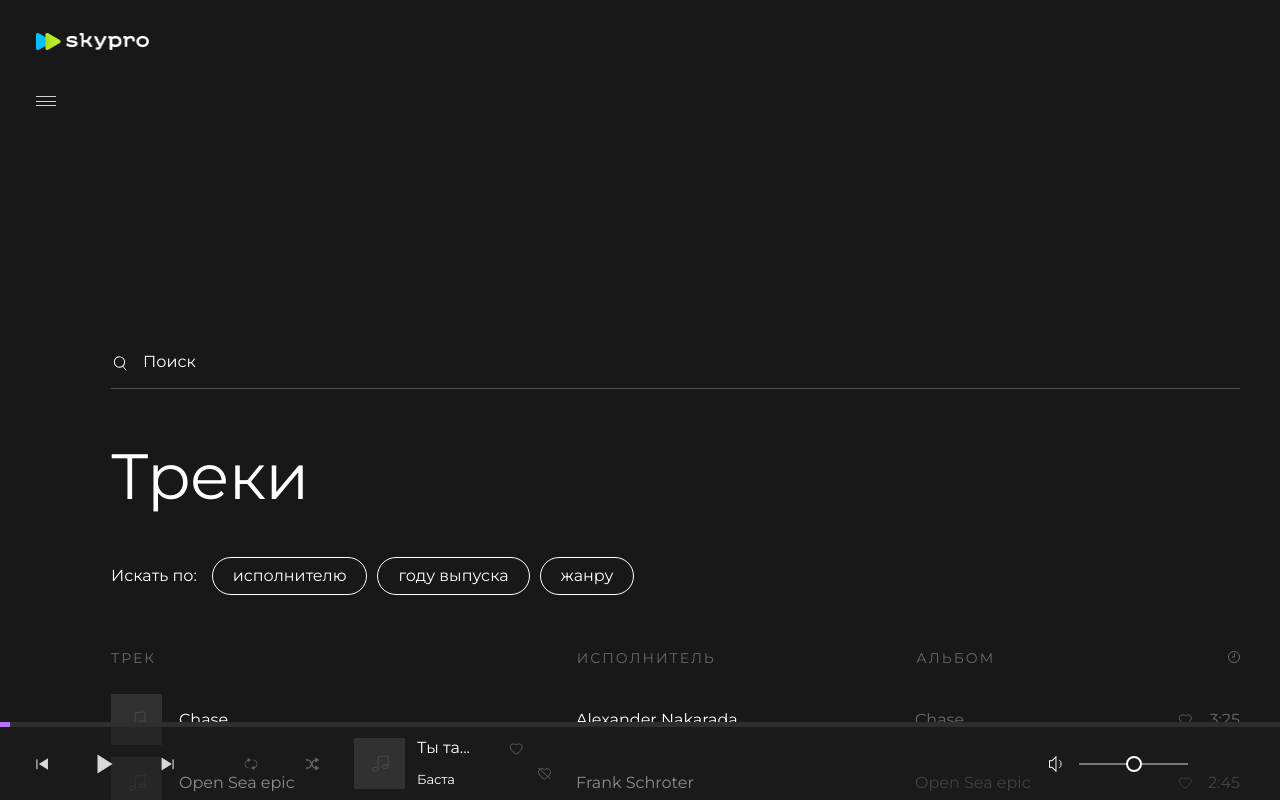
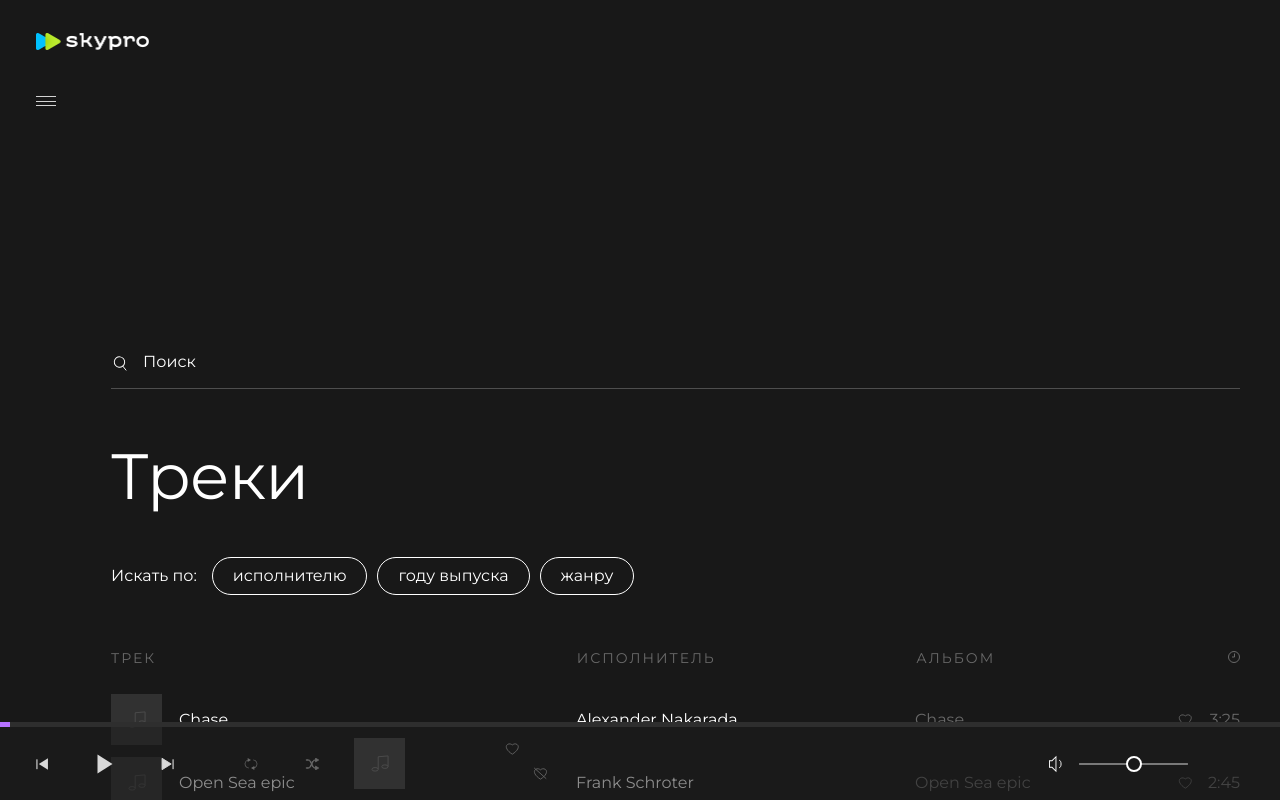
Before and after one commit to natalielogi/skypro-music, a Next.js app: page / in a window 1280 px wide. Built offline with nearby package versions, Linux system fonts and the light colour scheme.

Commit message:
отоброжение информации о треке

```diff
--- a/src/components/bar/bar.tsx
+++ b/src/components/bar/bar.tsx
@@ -185,12 +185,12 @@ export default function Bar() {
                   </div>
                   <div className={styles.trackPlay__author}>
                     <Link className={styles.trackPlay__authorLink} href="">
-                      Ты та...
+                      {currentTrack?.title}
                     </Link>
                   </div>
                   <div className={styles.trackPlay__album}>
                     <Link className={styles.trackPlay__albumLink} href="">
-                      Баста
+                      {currentTrack?.artist}
                     </Link>
                   </div>
                 </div>
```
